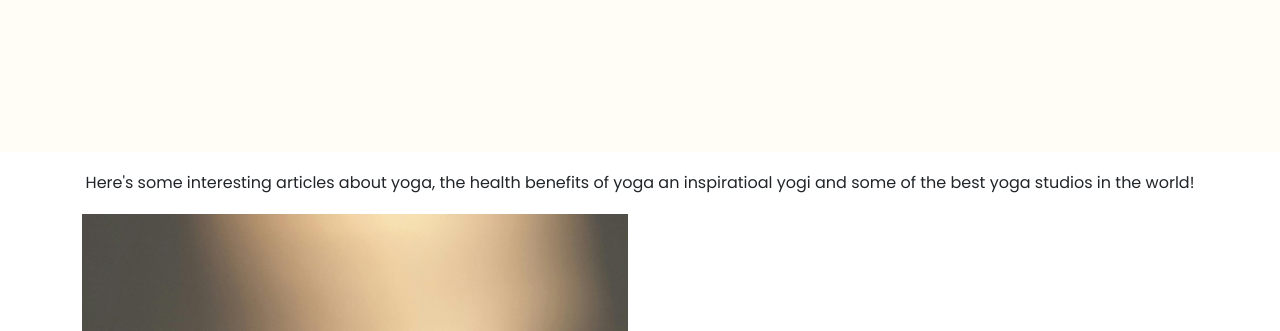
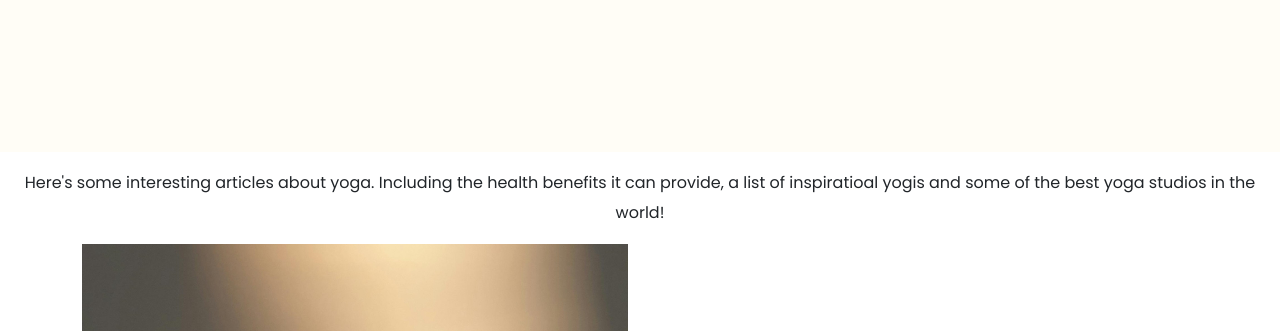
Before and after one commit to Holly-Wigmore/Yoga-Portfolio, a plain HTML site: page index.html in a window 1280 px wide. Shown: the part 458-789 px from the top of the page. Drawn offline with nearby package versions, Linux system fonts and the light colour scheme; a web font is replaced by a local one.

Commit message:
Altered some text on homepage

```diff
--- a/index.html
+++ b/index.html
@@ -49,8 +49,9 @@
       </div>
     </div>
     <p class="text-center m-3">
-      Here's some interesting articles about yoga, the health benefits of yoga
-      an inspiratioal yogi and some of the best yoga studios in the world!
+      Here's some interesting articles about yoga. Including the health benefits
+      it can provide, a list of inspiratioal yogis and some of the best yoga
+      studios in the world!
     </p>
     <div class="container">
       <div class="row mb-5">
```
